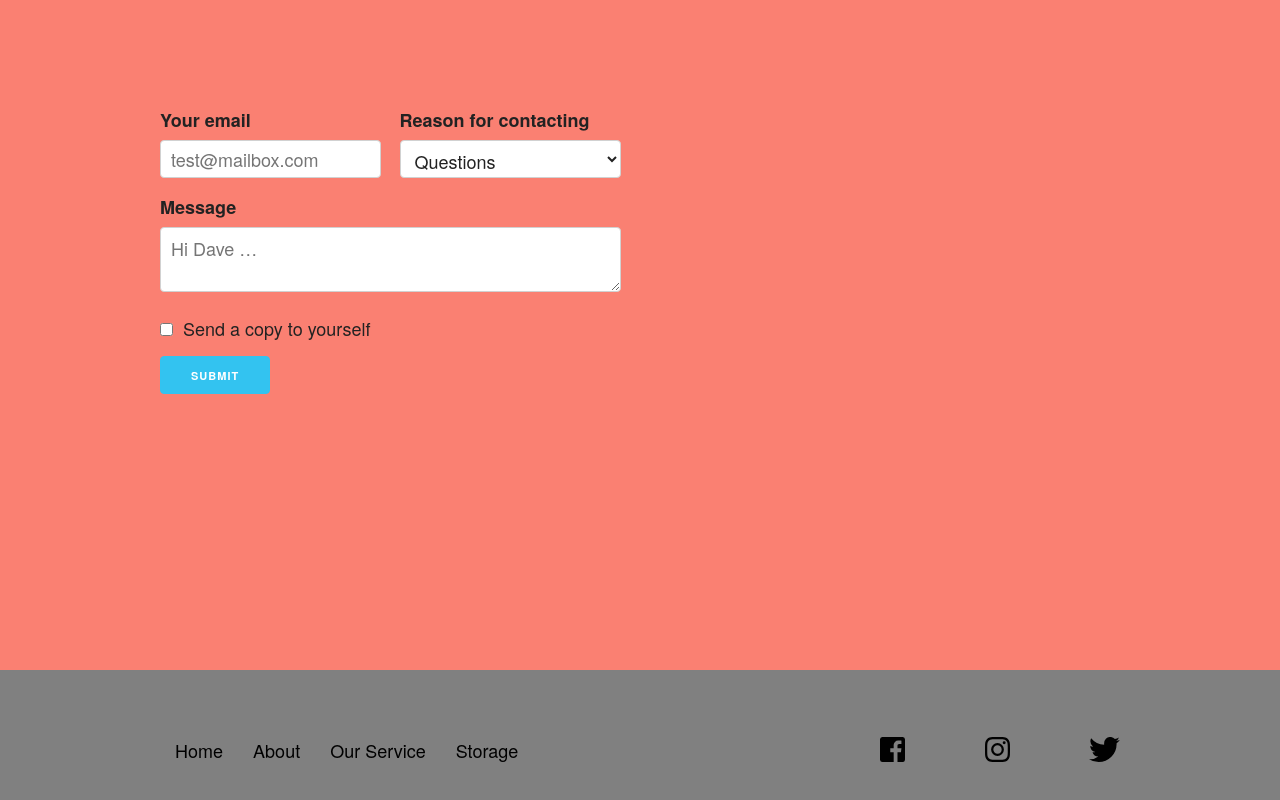
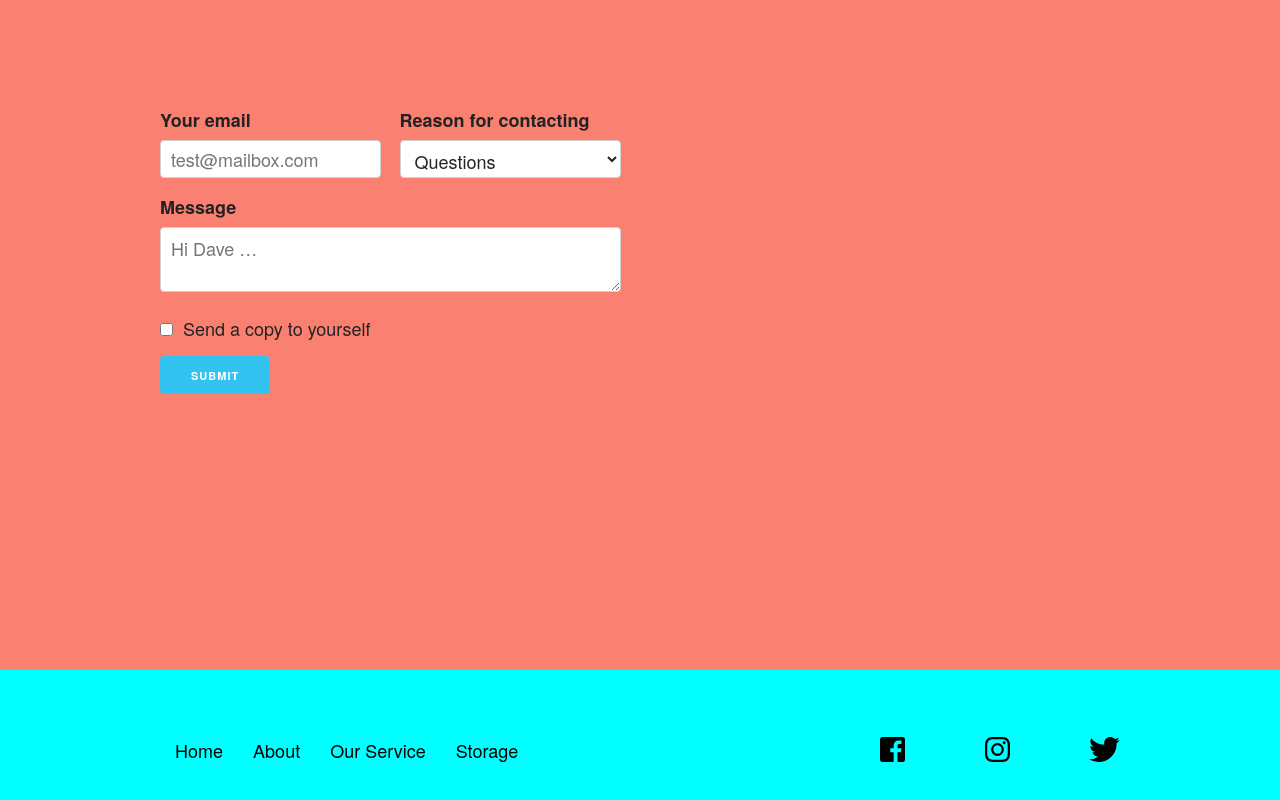
Before and after one commit to sloansam/On-Moving-Day, a plain HTML site: page index.html in a window 1280 px wide. Shown: the part 3410-4210 px from the top of the page. Drawn offline with nearby package versions, Linux system fonts and the light colour scheme.

Commit message:
refactor

```diff
--- a/styles/sass/custom.sass
+++ b/styles/sass/custom.sass
@@ -72,7 +72,7 @@
     background-color: white
     margin: 0 auto
     padding: 0
-    background-color: grey
+    background-color: cyan
     a
         color: black
         text-decoration: none
@@ -84,7 +84,6 @@
         justify-content: center
         flex-wrap: wrap
         align-items: center
-        justify-content: space-between
         flex-direction: column
         @media (min-width: 550px)
                 width: 100%
```
Also changed, not shown: styles/css/custom.css, 1 other file.
